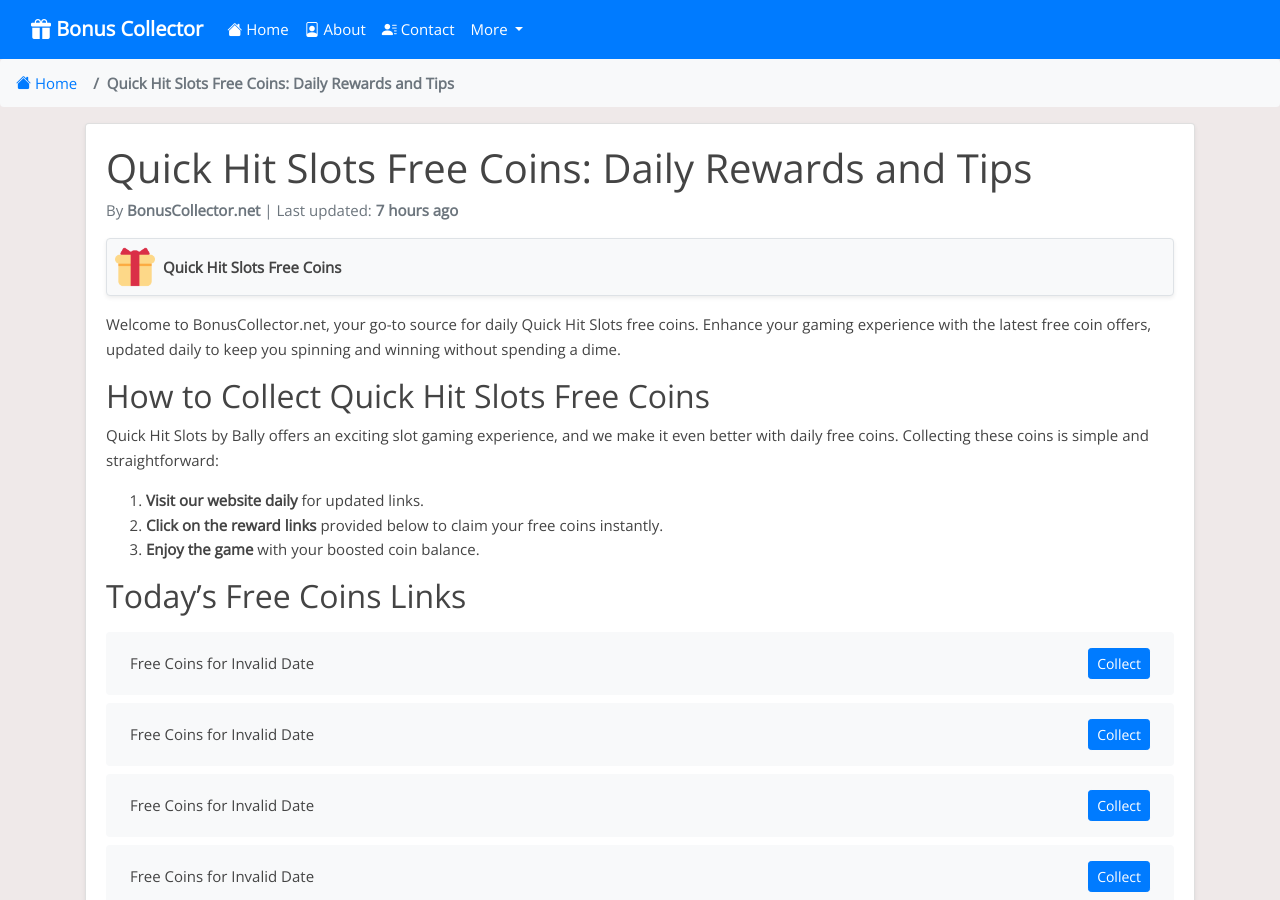
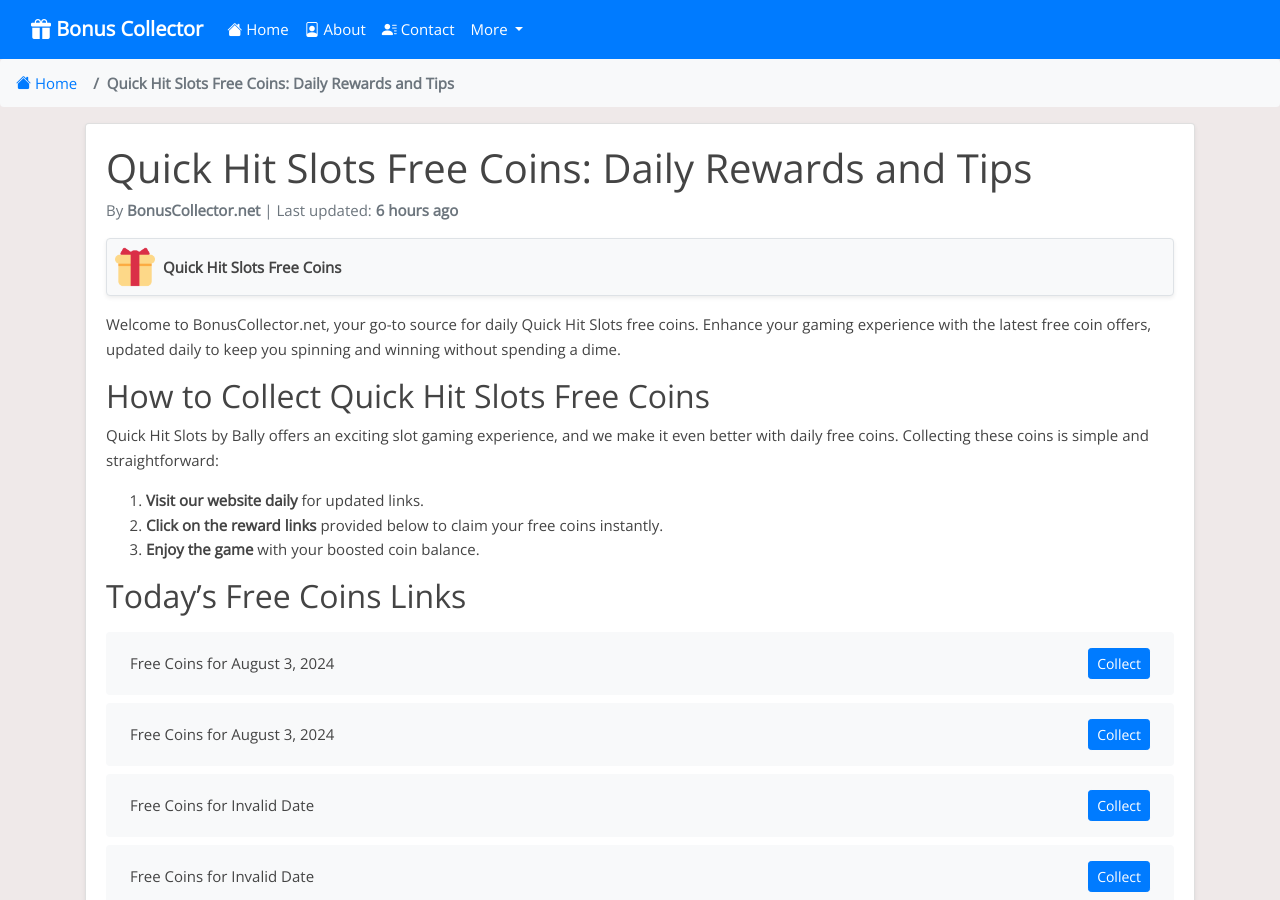
Before and after one commit to Prollad99/bs-net, a Jekyll site: the page built from _posts/2024-08-01-quick-hit-slots.md, in a window 1280 px wide and 900 px high. Built offline with Jekyll 4.4.1, drawn with Linux system fonts in a browser that asks for light colours; nearby versions of some CDN libraries; comment, search, counter and statistics services are not loaded; some of the changed text lies outside the part shown.

Commit message:
Update quick-hit-slots reward links and last modified date

```diff
--- a/_data/include_files.yml
+++ b/_data/include_files.yml
@@ -71,7 +71,7 @@
   last_modified: 2024-08-03 17:18:44
 
 quick-hit-slots.html:
-  last_modified: 2024-08-03 17:02:42
+  last_modified: 2024-08-03 18:17:44
 
 heart-of-vegas.html:
   last_modified: 2024-08-03 17:35:45
--- a/_includes/quick-hit-slots.html
+++ b/_includes/quick-hit-slots.html
@@ -1,4 +1,12 @@
 <ul class="list-group mt-3 mb-4">
+  <li class="list-group-item d-flex justify-content-between align-items-center">
+    <span>Free Coins for August 3, 2024</span>
+    <a href="https://quickhitslots.jckpt.me/53325a6947" class="btn btn-primary btn-sm">Collect</a>
+  </li>
+  <li class="list-group-item d-flex justify-content-between align-items-center">
+    <span>Free Coins for August 3, 2024</span>
+    <a href="https://quickhitslots.jckpt.me/8b62ae1b5c" class="btn btn-primary btn-sm">Collect</a>
+  </li>
   <li class="list-group-item d-flex justify-content-between align-items-center">
     <span>Free Coins for Invalid Date</span>
     <a href="https://quickhitslots.jckpt.me/58587c9600" class="btn btn-primary btn-sm">Collect</a>
@@ -391,12 +399,4 @@
     <span>Free Coins for Invalid Date</span>
     <a href="https://quickhitslots.jckpt.me/8ca781a9e0" class="btn btn-primary btn-sm">Collect</a>
   </li>
-  <li class="list-group-item d-flex justify-content-between align-items-center">
-    <span>Free Coins for Invalid Date</span>
-    <a href="https://quickhitslots.jckpt.me/8ece2a6bf2" class="btn btn-primary btn-sm">Collect</a>
-  </li>
-  <li class="list-group-item d-flex justify-content-between align-items-center">
-    <span>Free Coins for August 3, 2024</span>
-    <a href="https://quickhitslots.jckpt.me/282ecca778" class="btn btn-primary btn-sm">Collect</a>
-  </li>
 </ul>
```
Also changed, not shown: links-json/quick-hit-slots.json (+8 -7 lines).
